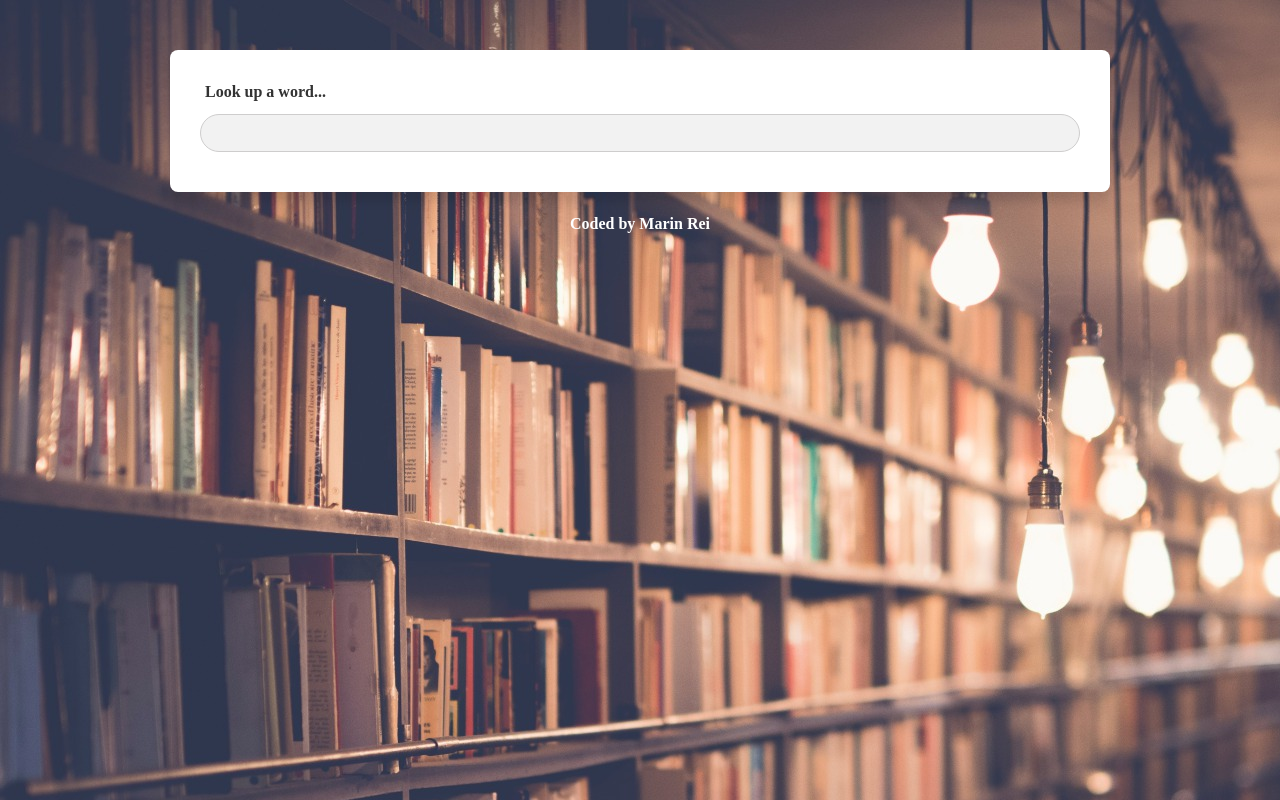
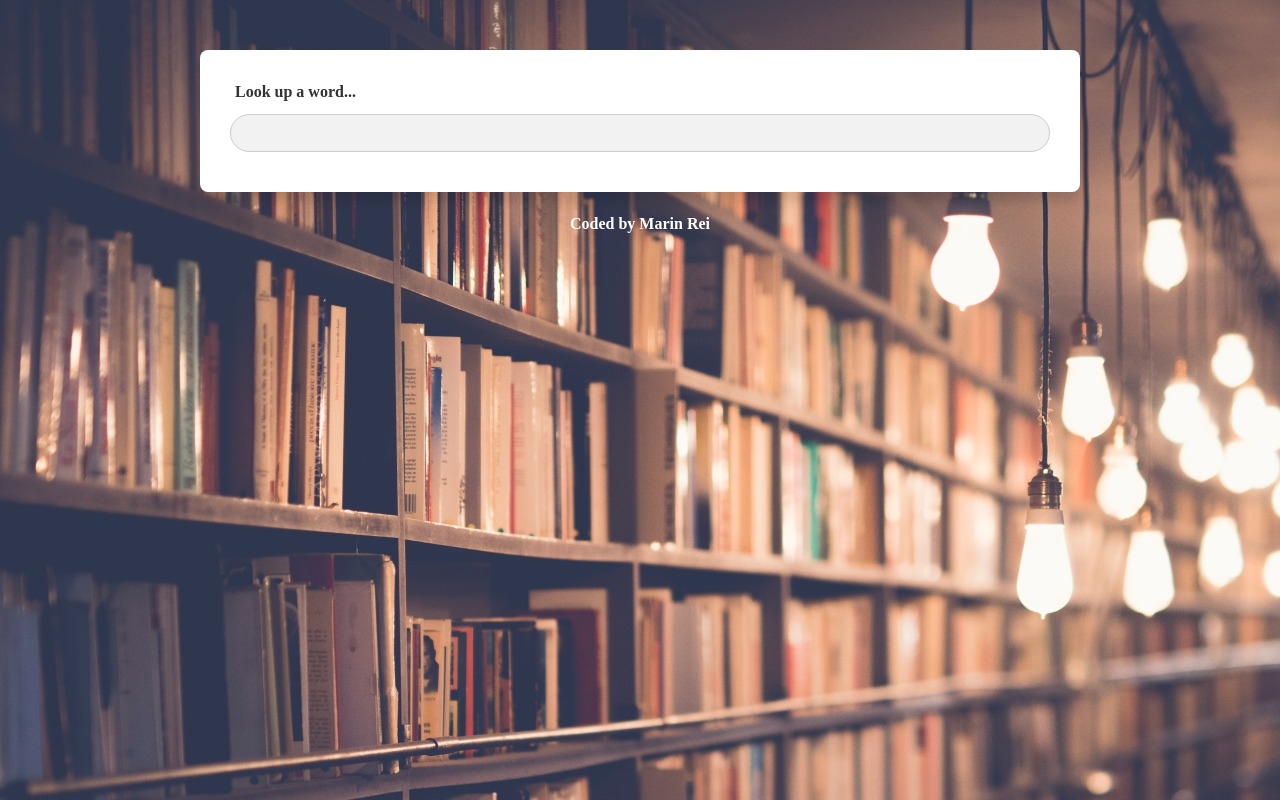
Before and after one commit to mariiiiin913/my-dictionary-project, a React (Create React App) app: page / in a window 1280 px wide. Built offline with nearby package versions, Linux system fonts and the light colour scheme.

Commit message:
Updated styling

```diff
--- a/src/App.css
+++ b/src/App.css
@@ -2,7 +2,7 @@
     text-align: left;
 }
 .App .container{
-    padding: 30px 100px;
+    padding: 30px 130px;
 
 }
 .App .myName{
```
